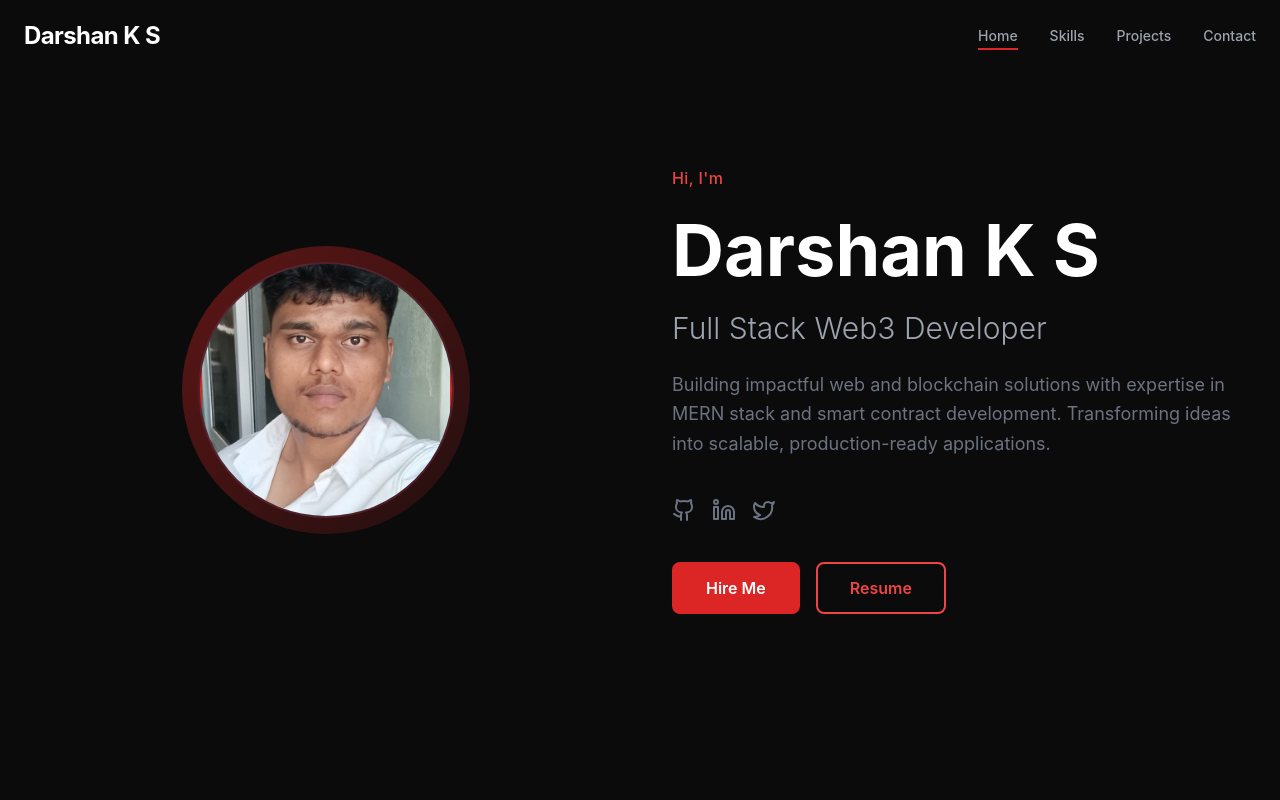
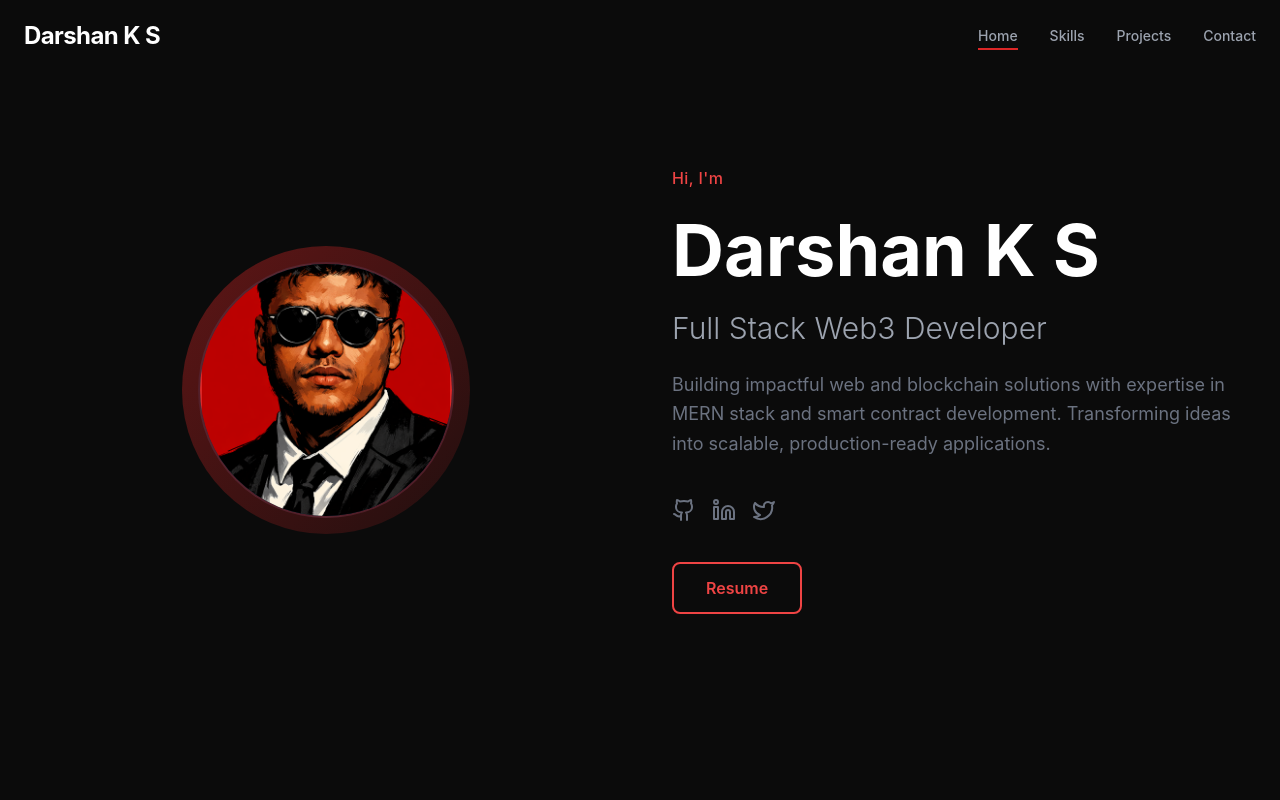
Before and after one commit to DarshanKS09/my-portfolio, a React (Create React App) app in the folder frontend/: page / in a window 1280 px wide. Shown: the top 800 px of the page. Built offline with nearby package versions, Linux system fonts and the light colour scheme.

Commit message:
last commit??

```diff
--- a/frontend/src/sections/Hero.jsx
+++ b/frontend/src/sections/Hero.jsx
@@ -3,7 +3,7 @@ import { motion } from 'framer-motion';
 import { Github, Linkedin, Twitter } from 'lucide-react';
 import Button from '../components/Button';
 import { fadeInUp, staggerContainer } from '../utils/motionVariants';
-import profileImg from '../imgs/my img profile.jpeg';
+import profileImg from '../imgs/img new.png';
 const Hero = () => {
   const scrollToContact = () => {
     const element = document.getElementById('contact');
@@ -15,7 +15,7 @@ const Hero = () => {
   const socialLinks = [
     { icon: Github, href: 'https://github.com/DarshanKS09', label: 'GitHub' },
     { icon: Linkedin, href: 'https://www.linkedin.com/in/darshan-ks-gowda/', label: 'LinkedIn' },
-    { icon: Twitter, href: '', label: 'Twitter' },
+    { icon: Twitter, href: 'https://x.com/DarshanksG89170', label: 'Twitter' },
   ];
 
   return (
@@ -112,9 +112,6 @@ const Hero = () => {
 
             {/* CTA Buttons */}
             <motion.div variants={fadeInUp} className="pt-4 flex gap-4">
-              <Button variant="primary" onClick={scrollToContact}>
-                Hire Me
-              </Button>
              <a
   href="/resume.pdf"
   target="_blank"
```
Also changed, not shown: frontend/src/imgs/img new.png (added).
